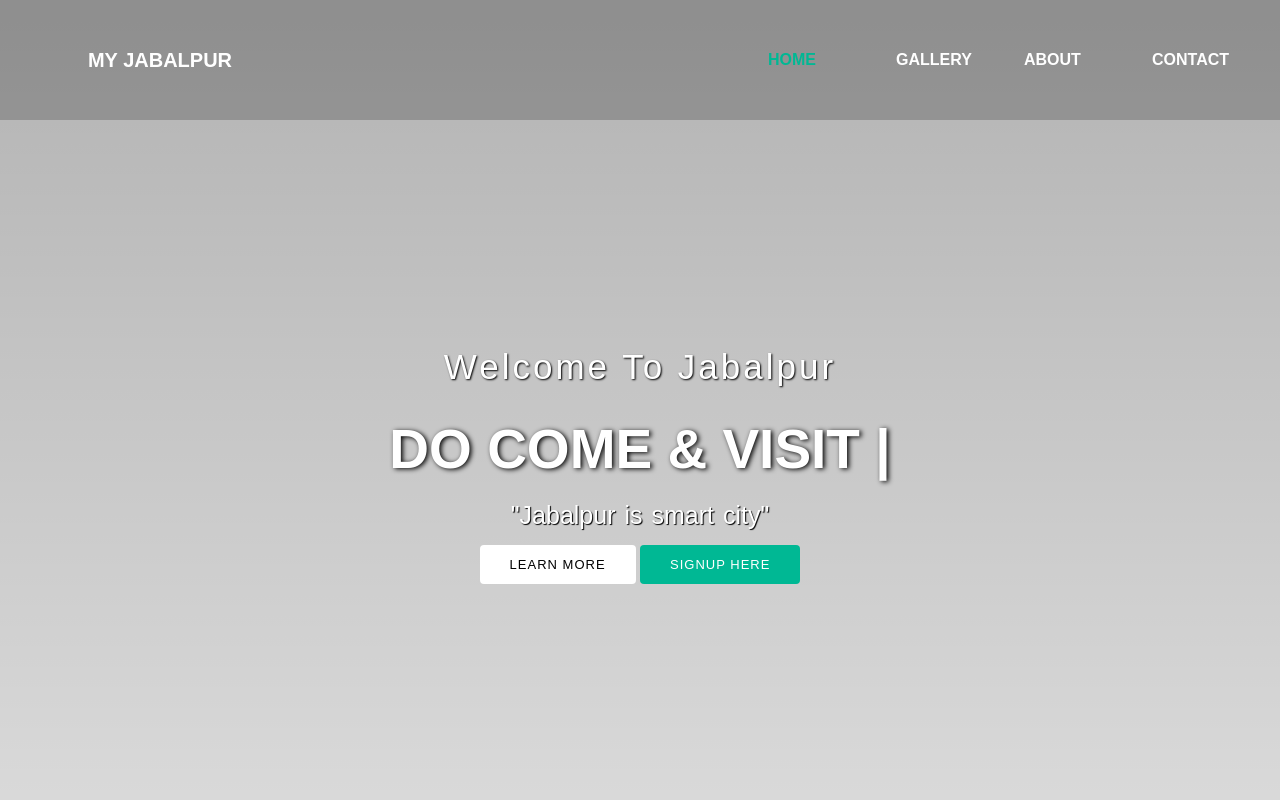
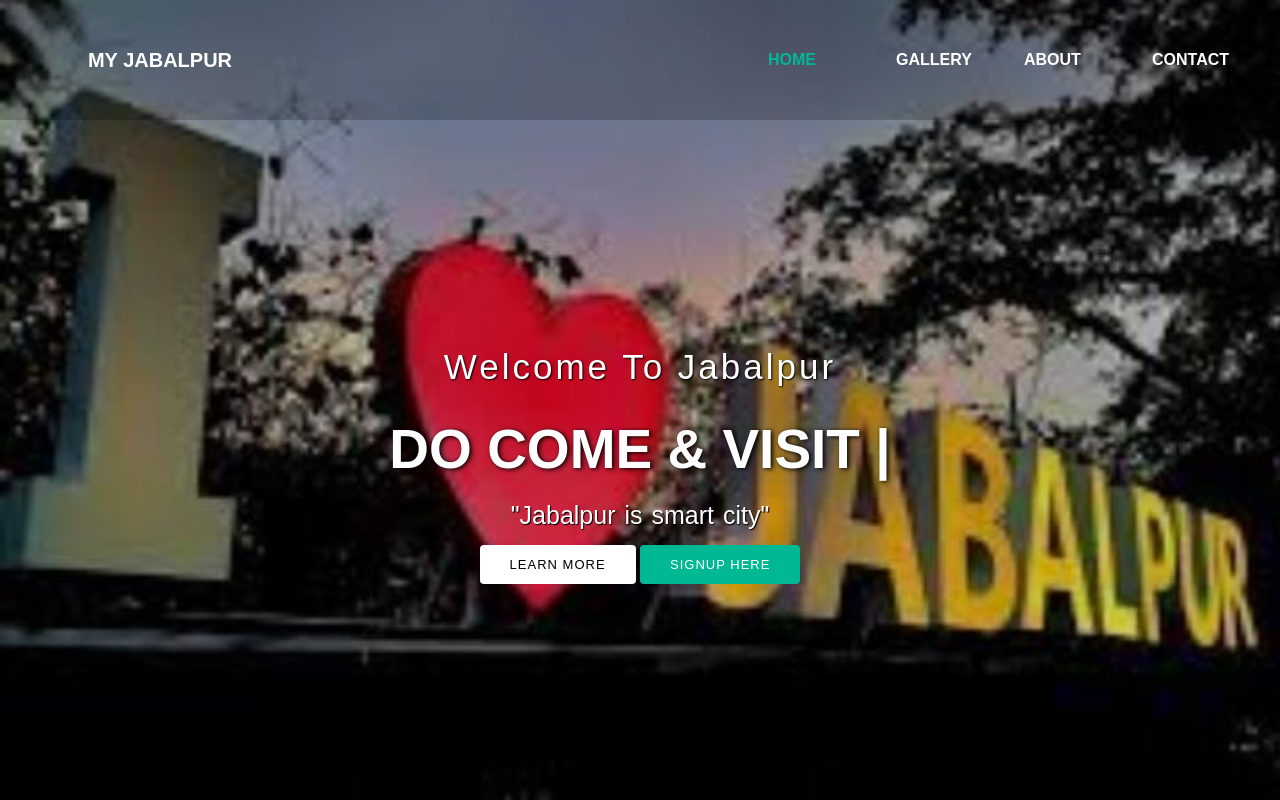
Before and after one commit to Rajeshwariuk/visit_jabalpur, a plain HTML site: page index.html in a window 1280 px wide. Drawn offline with Linux system fonts and the light colour scheme.

Commit message:
Update style.css

```diff
--- a/style.css
+++ b/style.css
@@ -10,7 +10,7 @@ header {
   width: 100%;
   height: 100vh;
   background-image: linear-gradient(rgba(0, 0, 0, 0.3), rgba(0, 0, 0, 0.15)),
-    url("images/jabalpur.jpg");
+    url("jabalpur.jpg");
   background-repeat: no-repeat;
   background-size: cover;
 }
```
